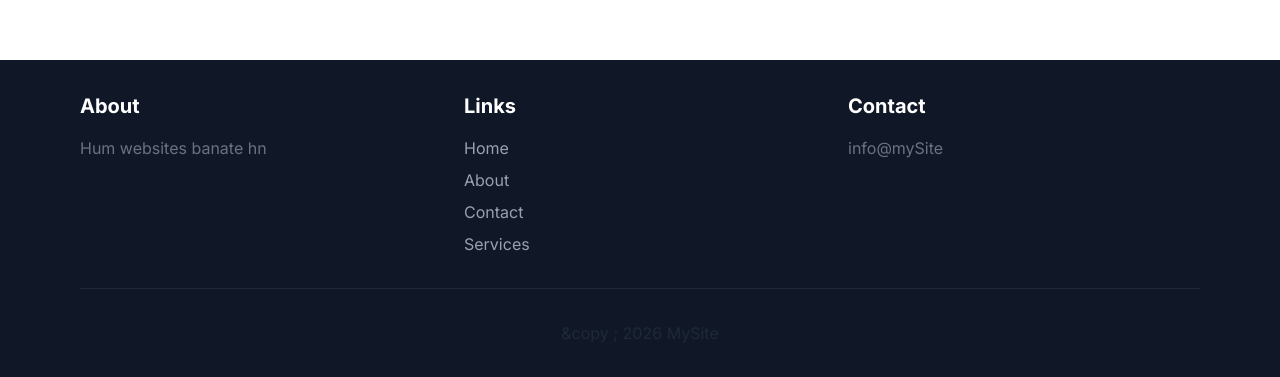
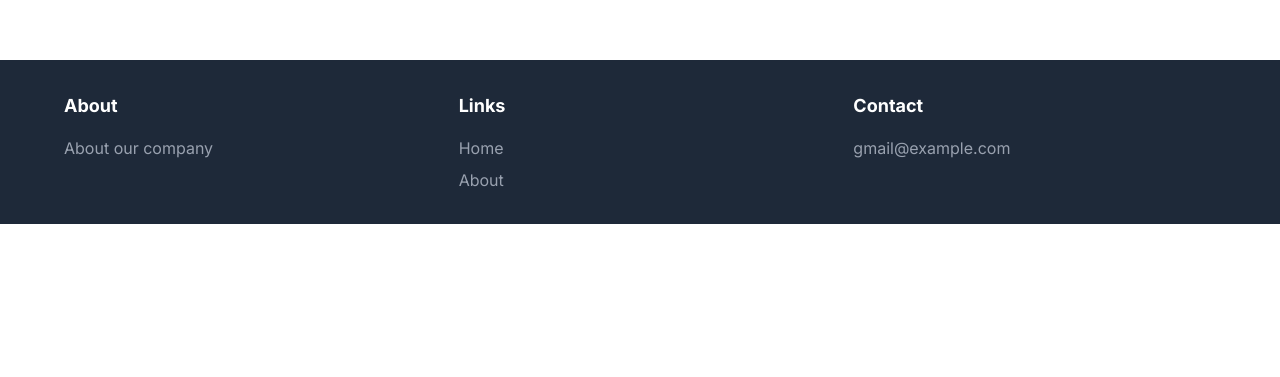
Before and after one commit to MahrooshNaeemAnwar/learning-Nextjs, a Next.js app in the folder my-first-next-app/: page / in a window 1280 px wide. Shown: the part 925-1302 px from the top of the page. After the commit the page ends 1149 px from the top, so only its background shows below. Built offline with nearby package versions, Linux system fonts and the light colour scheme.

Commit message:
added Footer.tsx

```diff
--- a/my-first-next-app/app/components/Footer.tsx
+++ b/my-first-next-app/app/components/Footer.tsx
@@ -1,29 +1,21 @@
-import Link from "next/link";
 export default function Footer(){
     return (
-        <footer className="bg-gray-900 text-white py-8">
-            <div className="max-w-6xl mx-auto px-4">
-                <div className="grid grid-cols-1 md:grid-cols-3 gap-8">
-                    <div >
-                        <h3 className="text-xl font-bold mb-4">About</h3>
-                        <p className="text-gray-500">Hum websites banate hn </p>
+        <footer className="bg-gray-800 text-white p-4 md:p-8">
+            <div className="max-w-6xl mx-auto grid grid-cols-1 md:grid-cols-3 gap-8">
+                <div>
+                    <h3 className="text-lg font-bold mb-4">About</h3>
+                    <p className="text-gray-400">About our company</p>
                 </div>
                 <div>
-                        <h3 className="text-xl font-bold mb-4">Links</h3>
+                    <h3 className="text-lg font-bold mb-4">Links</h3>
                     <ul className="space-y-2 text-gray-400">
-                            <li><Link href="/" className="hover:text-white">Home</Link></li>
-                            <li><Link href="/about" className="hover:text-white">About</Link></li>
-                            <li><Link href="/contact" className="hover:text-white">Contact</Link></li>
-                            <li><Link href="/services" className="hover:text-white">Services</Link></li>
+                        <li><a href="#" className="hover:text-white">Home</a></li>
+                       <li><a href="#" className="hover:text-white">About</a></li>
                     </ul>
                 </div>
                 <div>
-                        <h3 className="text-xl font-bold mb-4">Contact</h3>
-                        <p className="text-gray-500">info@mySite</p>
-                    </div>
-                    </div>
-                    <div className="border-t border-gray-800 mt-8 pt-8 text-center text-gray-800">
-                        <p>&copy ; 2026 MySite</p>
+                    <h3 className="text-lg font-bold mb-4">Contact</h3>
+                    <p className="text-gray-400">gmail@example.com</p>
                 </div>
             </div>
         </footer>
```
Lines whose indentation alone changed are shown as unchanged.
